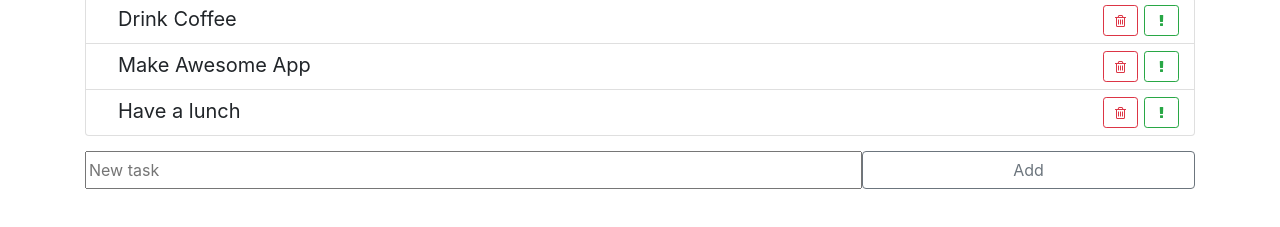
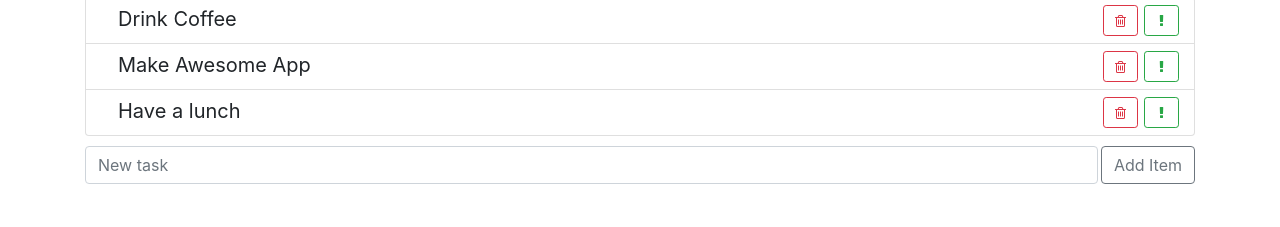
Before and after one commit to apalevich/TodoApp, a React app: page / in a window 1280 px wide. Shown: the part 97-324 px from the top of the page. Built offline with nearby package versions, Linux system fonts and the light colour scheme.

Commit message:
Add taskform imporoved

```diff
--- a/src/components/add-item-panel/add-item-panel.css
+++ b/src/components/add-item-panel/add-item-panel.css
@@ -1,12 +1,7 @@
-.add-item-container {
-    display: flex;
-    margin-top: 15px;
+.item-add-form {
+    margin-top: 10px;
 }
 
-.add-item-container__input {
-    width: 70%;
+.item-add-form input {
+    margin-right: 3px;
 }
-
-.add-item-container__button {
-    width: 30%;
-}
--- a/src/components/add-item-panel/add-item-panel.js
+++ b/src/components/add-item-panel/add-item-panel.js
@@ -1,25 +1,48 @@
+import { render } from "@testing-library/react";
 import React from "react";
+import { Component } from "react";
 
 import "./add-item-panel.css"
 
-const AddItem = (props) => {
+export default class AddItem extends Component {
+    state = {
+        label: ''
+    }
+
+    onLabelChange = (e) => {
+        this.setState({
+            label: e.target.value
+        });
+    }
+
+    onSubmit = (e) => {
+        e.preventDefault();
+        this.props.onItemAdded(this.state.label);
+        this.setState({
+            label: ''
+        });
+
+    }
+
+    render() {
         return (
-        <div className="add-item-container">
+            <form
+                className="item-add-form d-flex"
+                onSubmit={ this.onSubmit }
+            >
+
                 <input
-                className="add-item-container__input"
+                    className="form-control"
                     type="text"
+                    onChange={ this.onLabelChange }
                     placeholder="New task"
+                />
+                <button
+                    className="btn btn-outline-secondary"
                 >
-            </input>
-            <button
-                type="button"
-                className="btn btn-outline-secondary add-item-container__button"
-                onClick={ () => props.onItemAdded('item') }
-            >
-                Add
+                    Add Item
                 </button>
-        </div>
+            </form>
         )
     }
-
-export default AddItem;
+}
```
Lines whose indentation alone changed are shown as unchanged.
